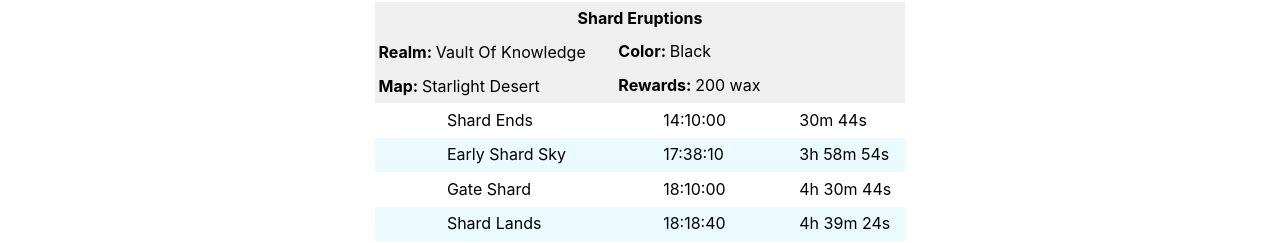
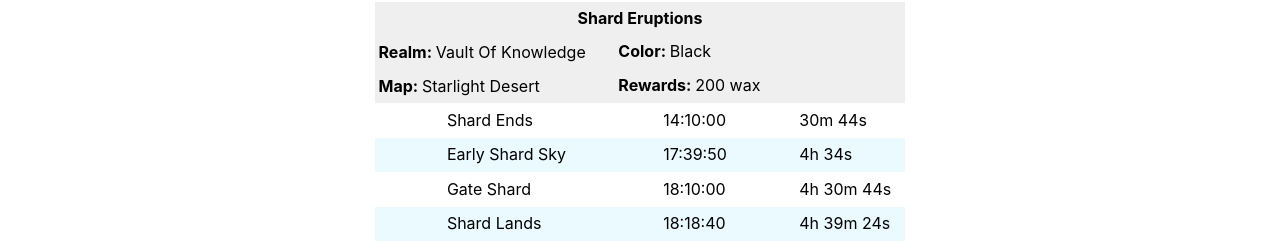
Before and after one commit to cmstead/sky-clock, a React (Create React App) app: page / in a window 1280 px wide. Shown: the part 643-886 px from the top of the page. Built offline with nearby package versions, Linux system fonts and the light colour scheme.

Commit message:
Change early sky offset

```diff
--- a/src/components/events/Shard.js
+++ b/src/components/events/Shard.js
@@ -35,7 +35,7 @@ function getShardData(daysToAdd = 0) {
   const minsFromResets = [468, 148, 218, 118, 138][minsIndex]; //+40 seconds to start
   const hourRepeat = isRed ? 6 : 8;
   const duration = { hours: 3, minutes: 51, seconds: 20 }; //After start
-  const earlySkyOffset = { minutes: 40, seconds: 30 }// 40m30s before start
+  const earlySkyOffset = { minutes: 38, seconds: 50 }// 40m30s before start
   const gateShardOffset = { minutes: 8, seconds: 40 }// 8m40s before start
 
   const nextByParts = Array.from({ length: 3 }, (_, nth) => {
```
